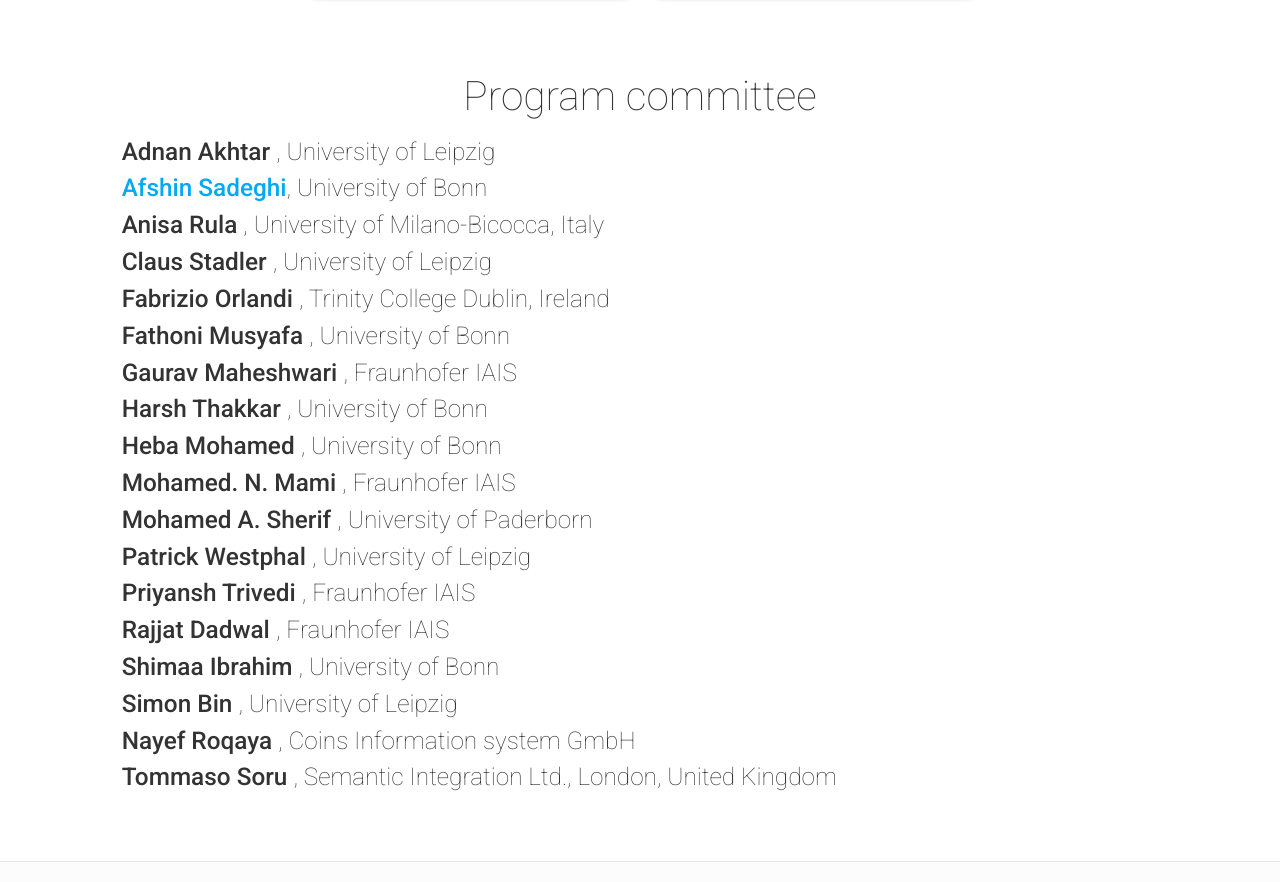
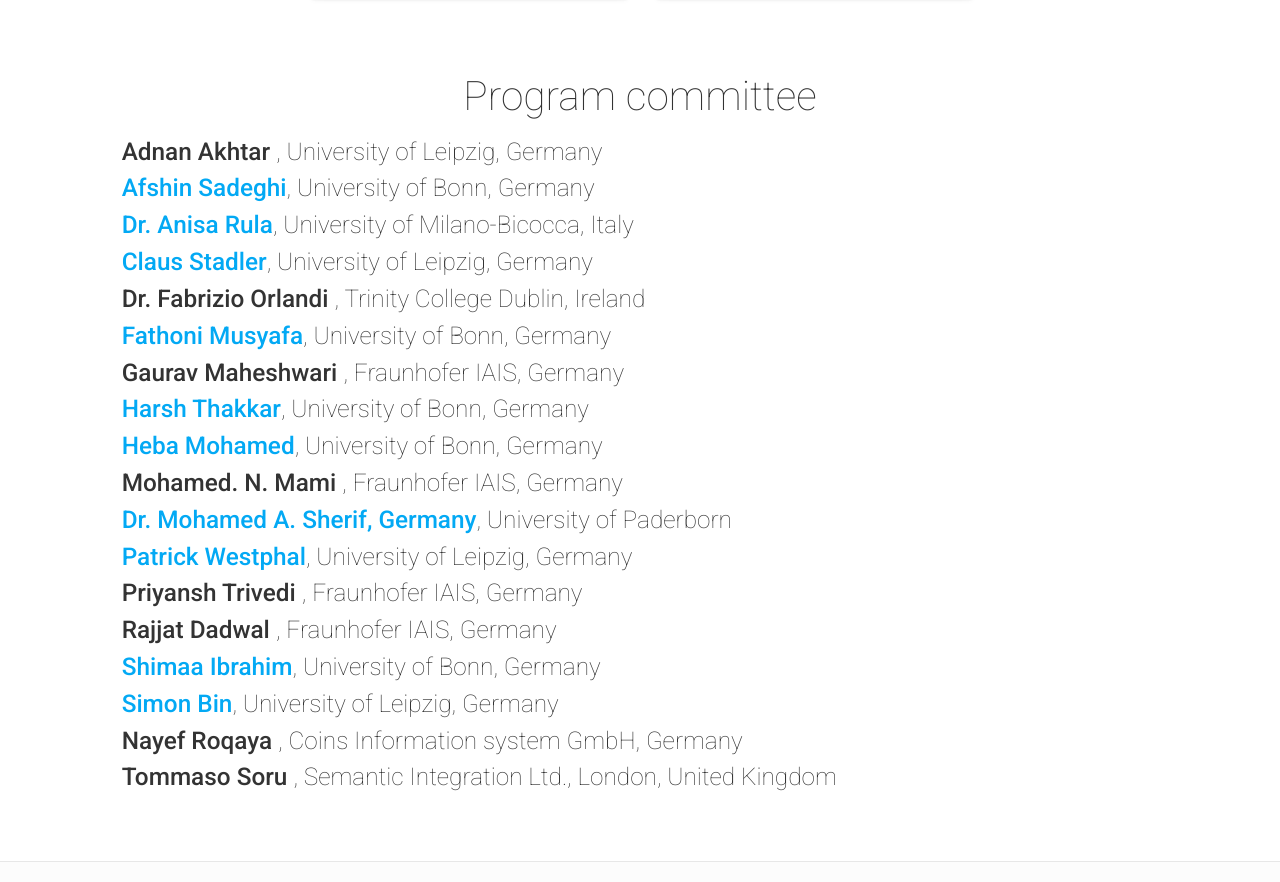
Before and after one commit to SmartDataAnalytics/lascar.sda.tech, a Jekyll site: the page built from team.html, in a window 1280 px wide and 1400 px high, scrolled down 827 px. Shown: the part 299-1181 px from the top of the window. Built offline with Jekyll 4.4.1, drawn with Linux system fonts in a browser that asks for light colours; nearby versions of some CDN libraries; comment, search, counter and statistics services are not loaded; some of the changed text lies outside the part shown; grey boxes are pictures that could not be loaded.

```diff
--- a/_data/pcs.yml
+++ b/_data/pcs.yml
@@ -1,87 +1,87 @@
 -
   id: 0
   name: "Adnan Akhtar"
-  affiliation: "University of Leipzig"
+  affiliation: "University of Leipzig, Germany"
   site:
 -
   id: 1
   name: "Afshin Sadeghi"
-  affiliation: "University of Bonn"
+  affiliation: "University of Bonn, Germany"
   site: http://sda.cs.uni-bonn.de/people/afshin-sadeghi/
 -
   id: 2
-  name: "Anisa Rula"
+  name: "Dr. Anisa Rula"
   affiliation: "University of Milano-Bicocca, Italy"
-  site:
+  site: http://inside.disco.unimib.it/index.php/people/anisa-rula/
 -
   id: 3
   name: "Claus Stadler"
-  affiliation: "University of Leipzig"
-  site:
+  affiliation: "University of Leipzig, Germany"
+  site: http://aksw.org/ClausStadler.html
 -
   id: 4
-  name: "Fabrizio Orlandi"
+  name: "Dr. Fabrizio Orlandi"
   affiliation: "Trinity College Dublin, Ireland"
   site:
 -
   id: 5
   name: "Fathoni Musyafa"
-  affiliation: "University of Bonn"
-  site:
+  affiliation: "University of Bonn, Germany"
+  site: http://sda.cs.uni-bonn.de/people/fathoni-a-musyaffa/
 -
   id: 6
   name: "Gaurav Maheshwari"
-  affiliation: "Fraunhofer IAIS"
+  affiliation: "Fraunhofer IAIS, Germany"
   site:
 -
   id: 7
   name: "Harsh Thakkar"
-  affiliation: "University of Bonn"
-  site:
+  affiliation: "University of Bonn, Germany"
+  site: http://sda.cs.uni-bonn.de/people/harsh-thakkar/
 -
   id: 8
   name: "Heba Mohamed"
-  affiliation: "University of Bonn"
-  site:
+  affiliation: "University of Bonn, Germany"
+  site: http://sda.cs.uni-bonn.de/people/heba-ibrahim/
 -
   id: 9
   name: "Mohamed. N. Mami"
-  affiliation: "Fraunhofer IAIS"
+  affiliation: "Fraunhofer IAIS, Germany"
   site:
 -
   id: 10
-  name: "Mohamed A. Sherif"
+  name: "Dr. Mohamed A. Sherif, Germany"
   affiliation: "University of Paderborn"
-  site:
+  site: https://dice.cs.uni-paderborn.de/team/profiles/sherif/
 -
   id: 11
   name: "Patrick Westphal"
-  affiliation: "University of Leipzig"
-  site:
+  affiliation: "University of Leipzig, Germany"
+  site: http://aksw.org/PatrickWestphal.html
 -
   id: 12
   name: "Priyansh Trivedi"
-  affiliation: "Fraunhofer IAIS"
+  affiliation: "Fraunhofer IAIS, Germany"
   site:
 -
   id: 13
   name: "Rajjat Dadwal"
-  affiliation: "Fraunhofer IAIS"
+  affiliation: "Fraunhofer IAIS, Germany"
   site:
 -
   id: 14
   name: "Shimaa Ibrahim"
-  affiliation: "University of Bonn"
-  site:
+  affiliation: "University of Bonn, Germany"
+  site: http://sda.cs.uni-bonn.de/people/shimaa-ibrahim/
 -
   id: 15
   name: "Simon Bin"
-  affiliation: "University of Leipzig"
-  site:
+  affiliation: "University of Leipzig, Germany"
+  site: http://aksw.org/SimonBin.html
 -
   id: 16
   name: "Nayef Roqaya"
-  affiliation: "Coins Information system GmbH"
+  affiliation: "Coins Information system GmbH, Germany"
   site:
 -
   id: 17
```
Also changed, not shown: _data/organizers.yml (+12 -12 lines).
